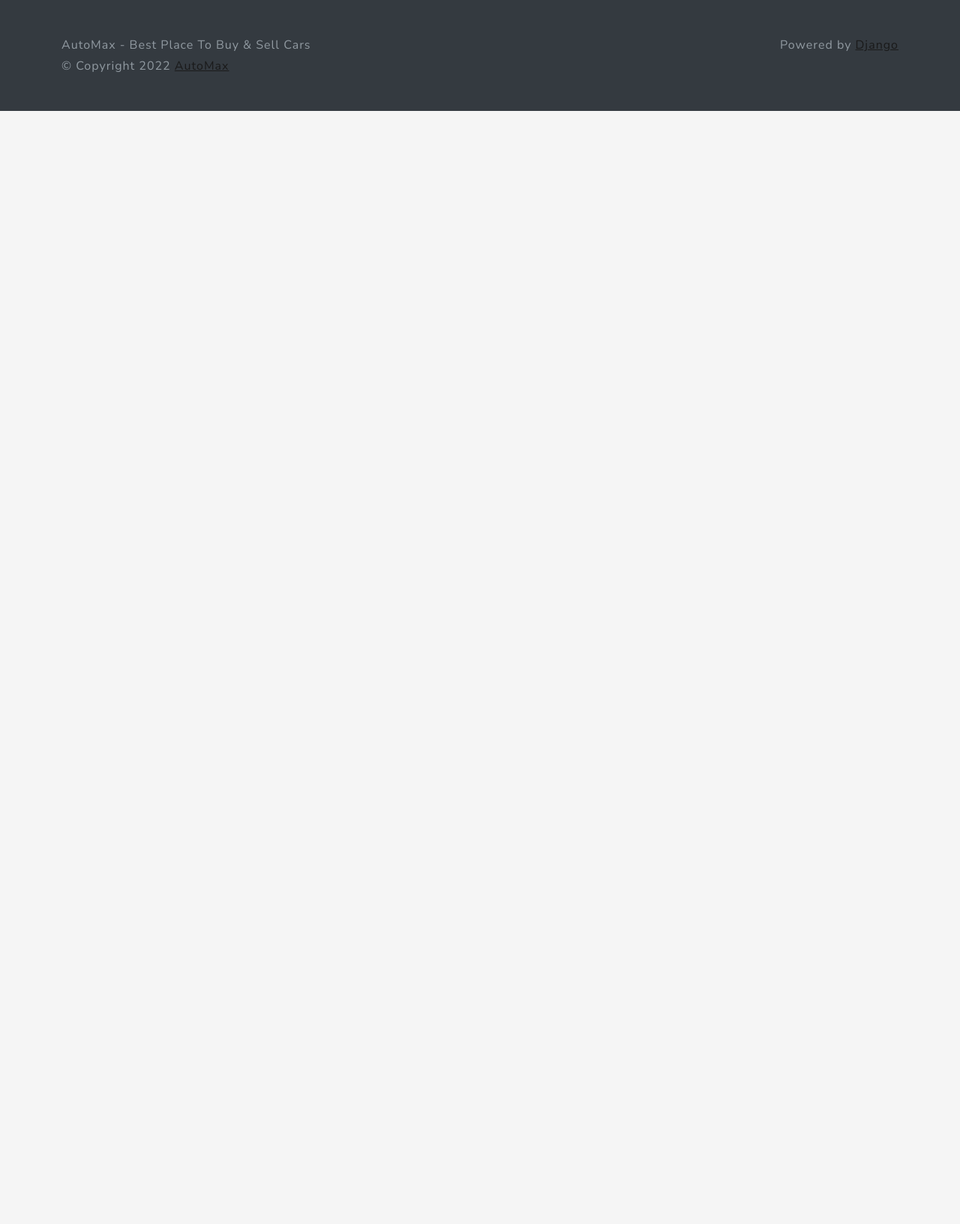
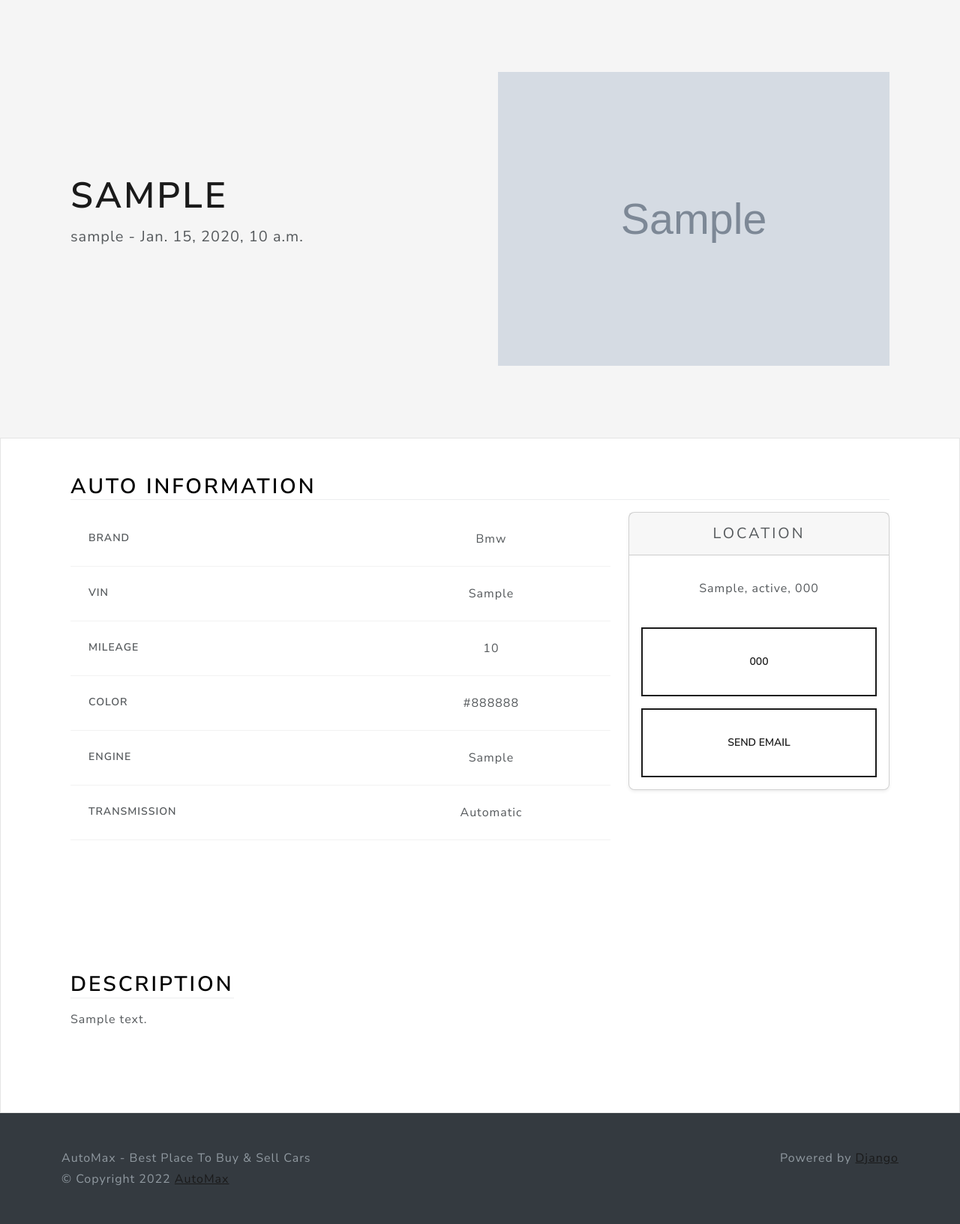
Before and after one commit to shinchri/automax, a Django app: page /listing/00000000-0000-0000-0000-000000000001/ in a window 1280 px wide. Shown: the part 80-1713 px from the top of the page at 75% size. Before the commit the page ends 228 px from the top, so only its background shows below. Run offline with Django 4.2, Linux system fonts and the light colour scheme; a user stored in the database is signed in; tables that the repository leaves empty hold one stand-in row (values such as "Sample post"); grey boxes marked "Sample" are stand-in pictures; some libraries are stand-ins or nearby versions.

Commit message:
feat: Display Listing Data

```diff
--- a/main/templates/views/listing.html
+++ b/main/templates/views/listing.html
@@ -7,6 +7,79 @@
 
 {% block body %}
 <main>
-
+  <section class="container col-xxl-8 px-4 py-5">
+      <div class="row flex-lg-row-reverse align-items-center g-5 py-5">
+          <div class="col-10 col-sm-8 col-lg-6">
+              <img src="{{ listing.image.url }}" class="d-block mx-lg-auto img-fluid" width="1920" height="1080" loading="lazy">
+          </div>
+          <div class="col-lg-6">
+              <h1 class="display-5 fw-bold lh-1 mb-3">{{ listing.model }}</h1>
+              <p class="lead">{{ listing.seller.user.username }} - {{ listing.updated_at }}</p>
+          </div>
+      </div>
+  </section>
+  <div class="bg-light">
+    <div class="container px-4 py-5">
+        <h2 class="mb-3 border-bottom" style="color: black">Auto Information</h2>
+        <div class="row row-cols-1 row-cols-md-3 mb-3 text-center">
+            <div class="col-lg-8">
+                <div class="table-responsive">
+                    <table class="table text-center">
+                        <tbody>
+                            <tr>
+                                <th scope="row" class="text-start">Brand</th>
+                                <td> {{listing.brand|capfirst }}</td>
+                            </tr>
+                            <tr>
+                                <th scope="row" class="text-start">Vin</th>
+                                <td> {{listing.vin }}</td>
+                            </tr>
+                            <tr>
+                                <th scope="row" class="text-start">Mileage</th>
+                                <td> {{listing.mileage }}</td>
+                            </tr>
+                            <tr>
+                                <th scope="row" class="text-start">Color</th>
+                                <td> {{listing.color }}</td>
+                            </tr>
+                            <tr>
+                                <th scope="row" class="text-start">Engine</th>
+                                <td> {{listing.engine }}</td>
+                            </tr>
+                            <tr>
+                                <th scope="row" class="text-start">transmission</th>
+                                <td> {{listing.transmission|capfirst }}</td>
+                            </tr>
+                        </tbody>
+                    </table>
+                </div>
+            </div>
+            <div class="col-lg-4">
+                <div class="card mb-4 rounded-3 shadow-sm">
+                    <div class="card-header py-3">
+                        <h4 class="my-0 fw-normal">Location</h4>
+                    </div>
+                    <div class="card-body">
+                        <ul class="list-unstyled mt-3 mb-4">
+                            <li>{{ listing.location.city }}, {{ listing.location.state }}, {{listing.location.zip_code }} </li>
+                        </ul>
+                        <button class="w-100 btn btn-lg btn-outline-primary my-3">{{listing.seller.phone_number}}</button>
+                        <button id="sendEmail" class="w-100 btn btn-lg btn-outline-primary">Send Email</button>
+                    </div>
+                </div>
+            </div>
+        </div>
+    </div>
+    <div class="container px-4 py-5">
+        <div class="row g-4 py-5">
+            <div class="col d-flex align-items-start">
+                <div>
+                    <h2 class="mb-3 border-bottom" style="color: black">Description</h2>
+                    <p> {{ listing.description }}</p>
+                </div>
+            </div>
+        </div>
+    </div>
+  </div>
 </main>
 {% endblock %}
```
